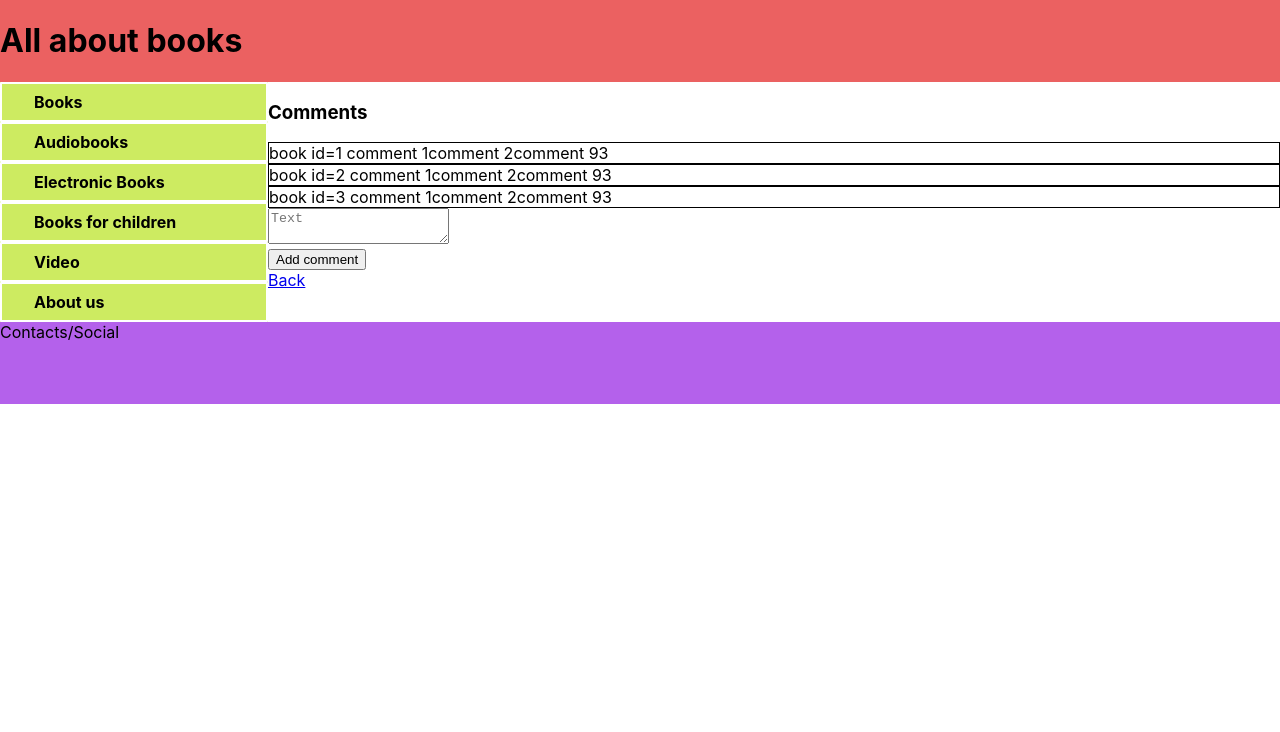
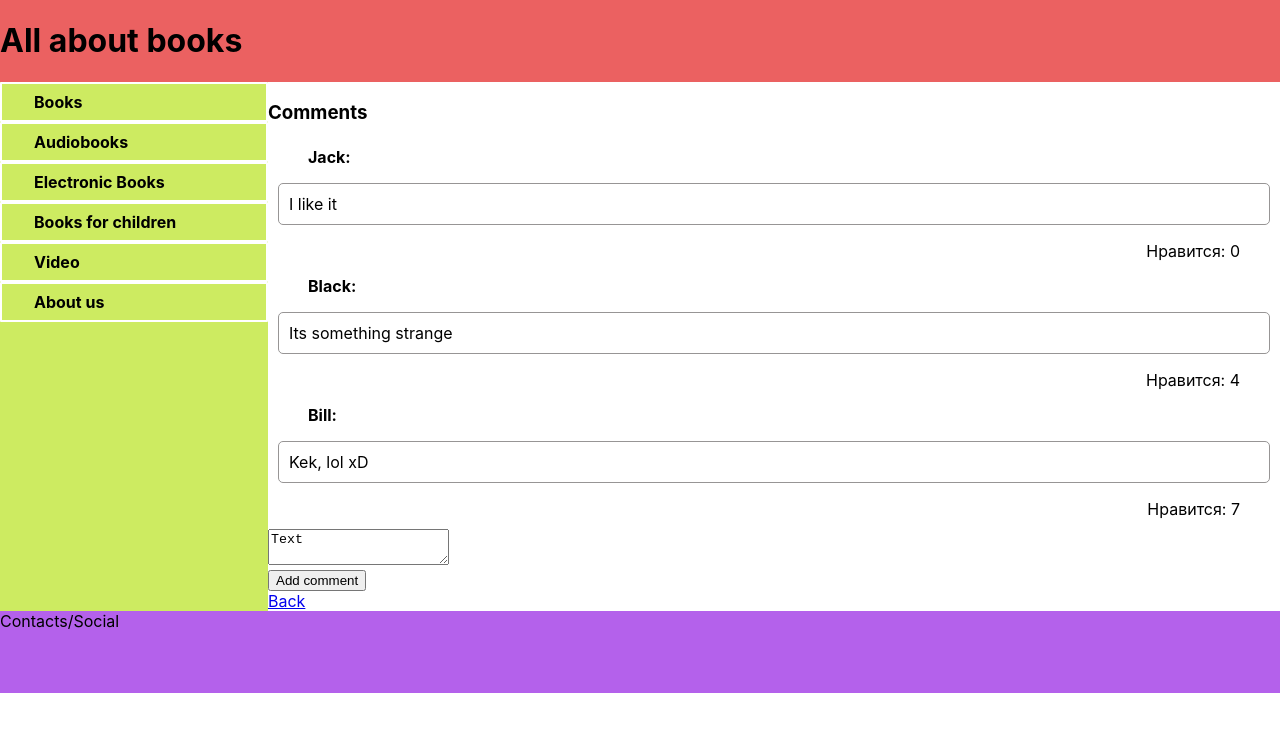
Before and after one commit to SergBlack/books, a React (Create React App) app: page /comments in a window 1280 px wide. Shown: the top 732 px of the page. Built offline with nearby package versions, Linux system fonts and the light colour scheme.

Commit message:
Add comments logic on books page

```diff
--- a/src/App.js
+++ b/src/App.js
@@ -29,7 +29,9 @@ function App(props) {
           render={() => (
             <Comments
               bookComments={props.store.bookComments}
-              books={props.store.books}
+              newCommentText={props.store.newCommentText}
+              addComment={props.addComment}
+              updCommentText={props.updCommentText}
             />
           )}
         />
--- a/src/components/Books/Books.module.css
+++ b/src/components/Books/Books.module.css
@@ -13,6 +13,21 @@
 }
 
 .comment {
-  display: grid;
-  border: 1px solid black;
+  padding: 5px;
+  margin: 5px;
 }
+.userName {
+  padding-left: 30px;
+  /* margin-left: 30px; */
+}
+.comment p {
+  border: 1px solid rgb(151, 149, 149);
+  padding: 10px;
+  /* margin: 10px; */
+  border-radius: 5px;
+}
+
+.likesCount {
+  text-align: right;
+  margin-right: 30px;
+}
--- a/src/components/Books/Comments/CommentElem.jsx
+++ b/src/components/Books/Comments/CommentElem.jsx
@@ -2,7 +2,13 @@ import React from "react";
 import styles from "./../Books.module.css";
 
 const CommentElem = props => {
-  return <div className={styles.comment}>{props.comment}</div>;
+  return (
+    <div className={styles.comment}>
+      <b className={styles.userName}>{props.user}:</b>
+      <p>{props.comment}</p>
+      <div className={styles.likesCount}>Нравится: {props.likesCount}</div>
+    </div>
+  );
 };
 
 export default CommentElem;
--- a/src/components/Books/Comments/Comments.jsx
+++ b/src/components/Books/Comments/Comments.jsx
@@ -1,20 +1,42 @@
 import React from "react";
 import { NavLink } from "react-router-dom";
 import CommentElem from "./CommentElem";
+import { updCommentText } from "../../../redux/store";
 
 const Comments = props => {
   let commentElem = props.bookComments.map((el, index) => {
-    // if (el.id === props.books.index.id) {
-    return <CommentElem comment={el.comments} />;
-    // }
+    return (
+      <div>
+        <CommentElem
+          comment={el.comment}
+          user={el.user}
+          likesCount={el.likesCount}
+        />
+      </div>
+    );
   });
+  let newCommentElement = React.createRef();
+
+  let addNewComment = () => {
+    props.addComment();
+    props.updCommentText("");
+  };
+  let onChangeCommentText = () => {
+    let text = newCommentElement.current.value;
+    props.updCommentText(text);
+  };
+
   return (
     <div>
       <h3>Comments</h3>
       <div>{commentElem}</div>
-      <textarea placeholder="Text"></textarea>
+      <textarea
+        onChange={onChangeCommentText}
+        ref={newCommentElement}
+        value={props.newCommentText}
+      ></textarea>
       <div>
-        <button>Add comment</button>
+        <button onClick={addNewComment}>Add comment</button>
       </div>
       <div>
         <NavLink to="/books">Back</NavLink>
--- a/src/index.js
+++ b/src/index.js
@@ -1,17 +1,4 @@
-import React from "react";
-import ReactDOM from "react-dom";
-import { BrowserRouter } from "react-router-dom";
-import "./index.css";
-import App from "./App";
 import store from "./redux/store";
+import { rerender } from "./render";
 
-ReactDOM.render(
-  <BrowserRouter>
-    <App store={store} />
-  </BrowserRouter>,
-  document.getElementById("root")
-);
-
-// If you want your app to work offline and load faster, you can change
-// unregister() to register() below. Note this comes with some pitfalls.
-// Learn more about service workers: https://bit.ly/CRA-PWA
+rerender(store);
--- a/src/redux/store.js
+++ b/src/redux/store.js
@@ -1,3 +1,5 @@
+import { rerender } from "./../render";
+
 let store = {
   books: [
     {
@@ -37,18 +39,25 @@ let store = {
   ],
   bookComments: [
     {
-      id: "1",
-      comments: ["book id=1 comment 1", "comment 2", "comment 93"]
+      id: 1,
+      user: "Jack",
+      comment: "I like it",
+      likesCount: 0
     },
     {
-      id: "2",
-      comments: ["book id=2 comment 1", "comment 2", "comment 93"]
+      id: 2,
+      user: "Black",
+      comment: "Its something strange",
+      likesCount: 4
     },
     {
-      id: "3",
-      comments: ["book id=3 comment 1", "comment 2", "comment 93"]
+      id: 3,
+      user: "Bill",
+      comment: "Kek, lol xD",
+      likesCount: 7
     }
   ],
+  newCommentText: "Text",
   audiobooks: [
     {
       cover:
@@ -86,4 +95,22 @@ let store = {
   ]
 };
 
+export const addComment = () => {
+  let comment = {
+    id: 4,
+    user: "NewUser",
+    comment: store.newCommentText,
+    likesCount: 0
+  };
+  store.bookComments.push(comment);
+  rerender(store);
+};
+
+export const updCommentText = text => {
+  store.newCommentText = text;
+  rerender(store);
+};
+
 export default store;
+
+window.store = store;
--- /dev/null
+++ b/src/render.js
@@ -0,0 +1,23 @@
+import React from "react";
+import ReactDOM from "react-dom";
+import { BrowserRouter } from "react-router-dom";
+import "./index.css";
+import App from "./App";
+import { addComment, updCommentText } from "./redux/store";
+
+export let rerender = store => {
+  ReactDOM.render(
+    <BrowserRouter>
+      <App
+        store={store}
+        addComment={addComment}
+        updCommentText={updCommentText}
+      />
+    </BrowserRouter>,
+    document.getElementById("root")
+  );
+};
+
+// If you want your app to work offline and load faster, you can change
+// unregister() to register() below. Note this comes with some pitfalls.
+// Learn more about service workers: https://bit.ly/CRA-PWA
```
